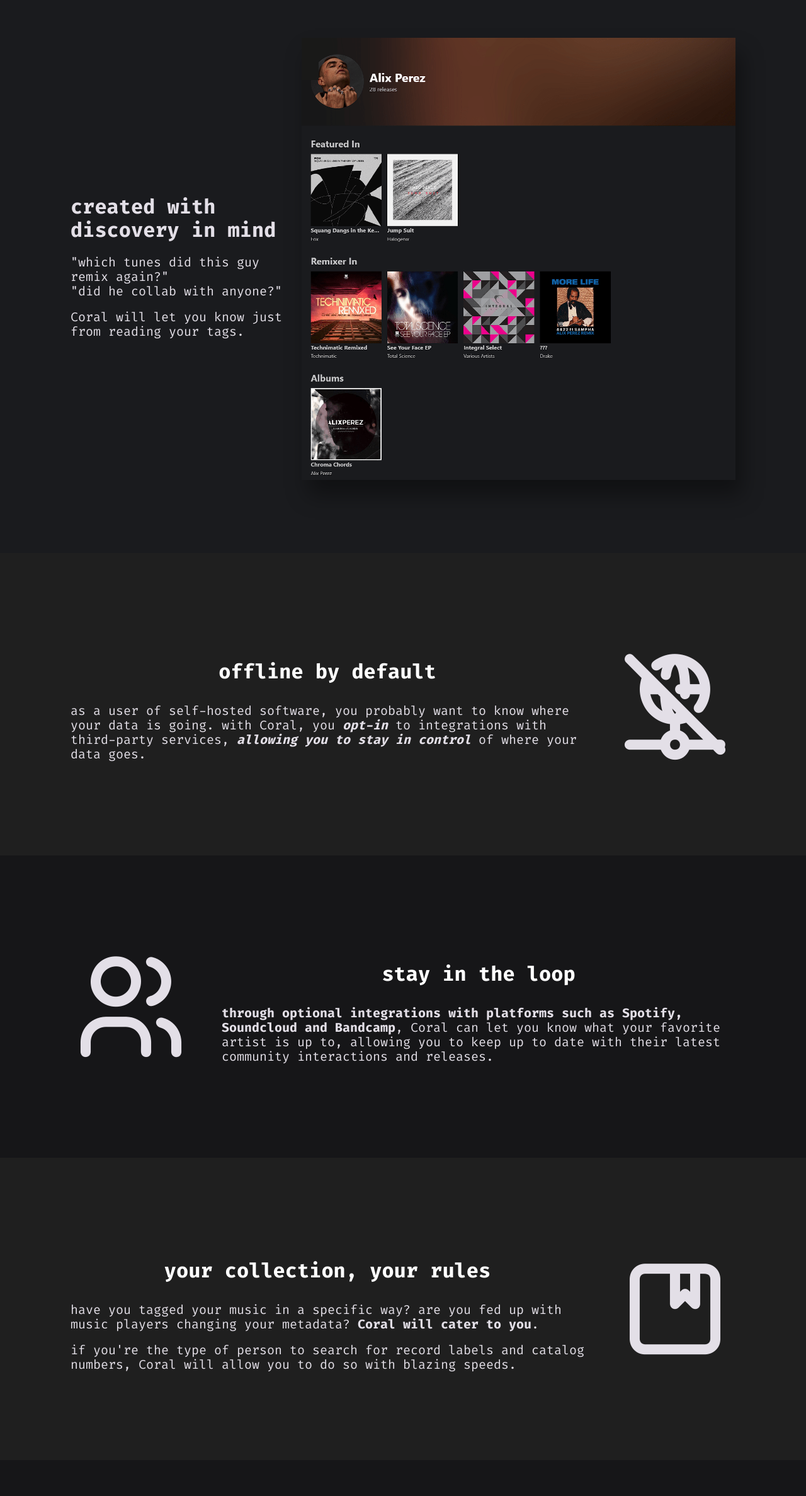
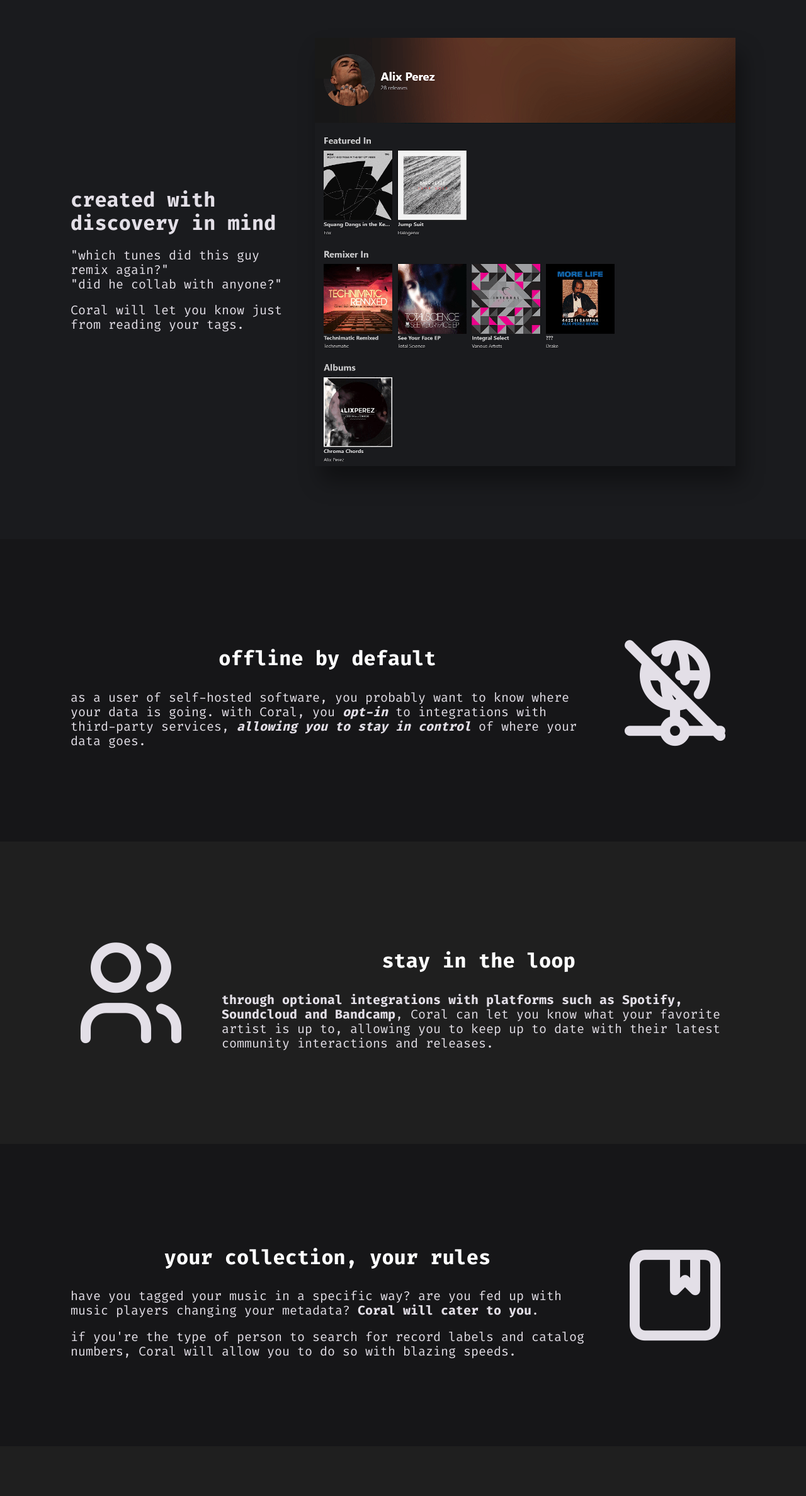
Before and after one commit to GOATS2K/coral-website, a plain HTML site: page index.html in a window 1280 px wide. Shown: the part 1385-3760 px from the top of the page at 63% size. Drawn offline with Linux system fonts and the light colour scheme; a web font is replaced by a local one.

Commit message:
refactor: clean up html and stylesheet and consolidate common style combinations

```diff
--- a/assets/css/colors.css
+++ b/assets/css/colors.css
@@ -7,14 +7,16 @@
 	--color-dark: #1f1f1f;
 }
 
+/* the background tags are used,
+ they should override all other background colors */
 .bg-app {
-	background-color: var(--app-background);
+	background-color: var(--app-background) !important;
 }
 
 .bg-black {
-	background-color: var(--color-black);
+	background-color: var(--color-black) !important;
 }
 
 .bg-dark {
-	background-color: var(--color-dark);
+	background-color: var(--color-dark) !important;
 }
--- a/index.html
+++ b/index.html
@@ -43,7 +43,7 @@
               src="assets/videos/demo.mp4"
             ></video>
           </div>
-          <div class="bg-app container space-evenly gap-1">
+          <div class="bg-app container">
             <div>
               <h1>created with discovery in mind</h1>
               <p>"which tunes did this guy remix again?"</p>
@@ -74,7 +74,7 @@
           </div>
         </div>
         <div id="point-blocks">
-          <div class="bg-dark container space-evenly gap-3">
+          <div class="container">
             <div><i class="ti ti-network-off xl-icon"></i></div>
             <div>
               <h1 class="highlight centered">offline by default</h1>
@@ -87,7 +87,7 @@
               </p>
             </div>
           </div>
-          <div class="bg-black container space-evenly gap-3">
+          <div class="container">
             <div><i class="ti ti-users xl-icon"></i></div>
             <div>
               <h1 class="highlight centered">stay in the loop</h1>
@@ -101,7 +101,7 @@
               </p>
             </div>
           </div>
-          <div class="bg-dark container space-evenly gap-3">
+          <div class="container">
             <div><i class="ti ti-album xl-icon"></i></div>
             <div>
               <h1 class="highlight centered">your collection, your rules</h1>
@@ -118,7 +118,7 @@
               </p>
             </div>
           </div>
-          <div class="bg-black container space-evenly gap-3">
+          <div class="container">
             <div class="flex centered-row gap-1">
               <i class="ti ti-device-desktop xl-icon"></i>
               <div class="pipe"></div>
@@ -133,7 +133,7 @@
               </p>
             </div>
           </div>
-          <div class="bg-dark container space-evenly gap-3">
+          <div class="container">
             <div><i class="ti ti-world-upload xl-icon"></i></div>
             <div>
               <h1 class="highlight centered">
@@ -149,7 +149,7 @@
               </p>
             </div>
           </div>
-          <div class="bg-black container space-evenly gap-3">
+          <div class="container">
             <div><i class="ti ti-train xl-icon"></i></div>
             <div>
               <h1 class="highlight centered">optimized for poor connections</h1>
@@ -162,7 +162,7 @@
               </p>
             </div>
           </div>
-          <div class="bg-dark container space-evenly gap-3">
+          <div class="container">
             <div><i class="ti ti-code xl-icon"></i></div>
             <div>
               <h1 class="highlight centered">it's extensible</h1>
--- a/style.css
+++ b/style.css
@@ -49,10 +49,14 @@ img {
 	padding: 7em;
 	box-sizing: border-box;
 	min-height: 30em;
+	gap: 3em;
+	justify-content: space-evenly;
+	background-color: var(--color-dark);
 }
 
 .container:nth-of-type(odd) {
 	flex-direction: row-reverse;
+	background-color: var(--color-black);
 }
 
 @media screen and (max-width: 770px) {
```
